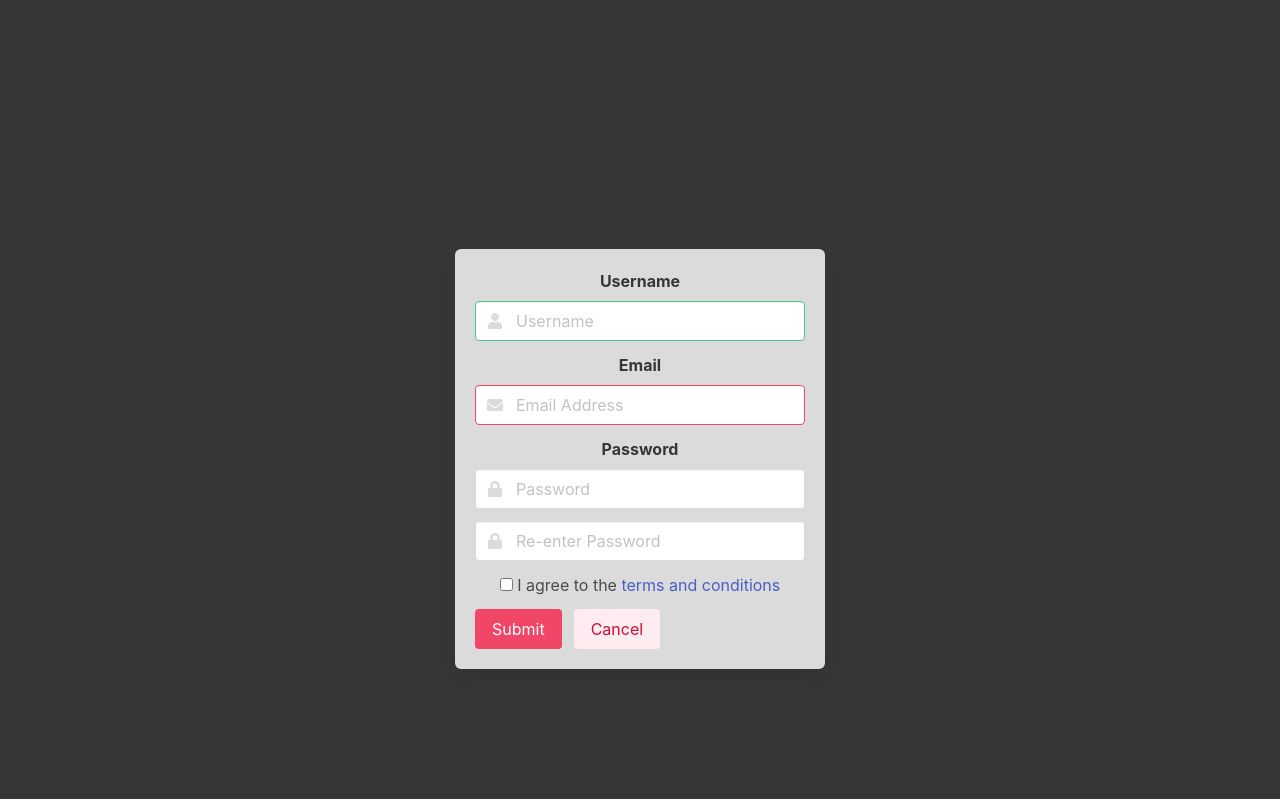
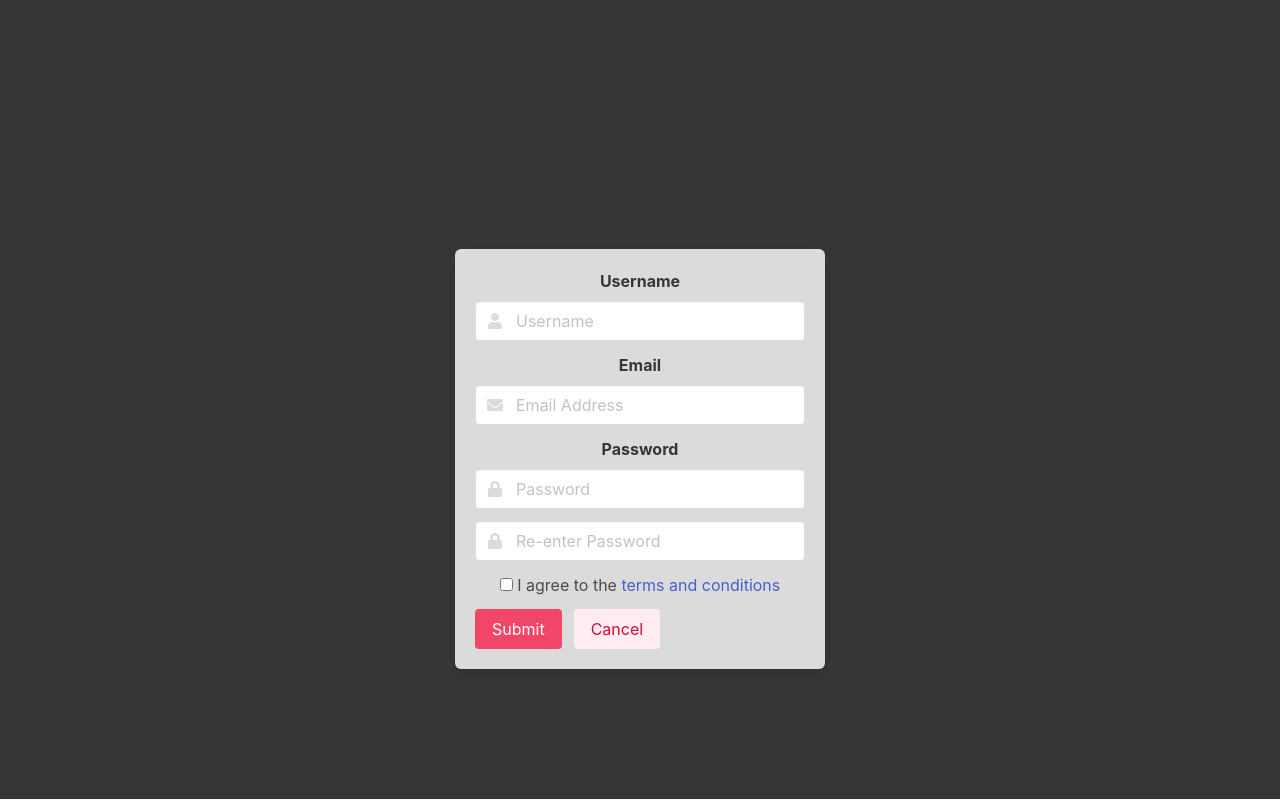
Before and after one commit to MattGerber/Camagru, a PHP site: page /camagru/signup.php in a window 1280 px wide. Shown: the part 57-857 px from the top of the page. Run offline with PHP 8.4, Linux system fonts and the light colour scheme; a stand-in replaces the project's code that opens the database connection; some libraries are stand-ins or nearby versions.

Commit message:
Update signup.php

```diff
--- a/signup.php
+++ b/signup.php
@@ -13,7 +13,7 @@
 				<div class="field">
 				<label class="label">Username</label>
 					<div class="control has-icons-left has-icons-right">
-						<input class="input is-success" name="username" type="text" placeholder="Username" <?php if(isset($_GET['uid'])){echo "value=".$_GET['uid'];} ?>>
+						<input class="input" name="username" type="text" placeholder="Username" <?php if(isset($_GET['uid'])){echo "value=".$_GET['uid'];} ?>>
 						<span class="icon is-small is-left">
 							<i class="fas fa-user"></i>
 						</span>
@@ -27,7 +27,7 @@
 				<div class="field">
 				<label class="label">Email</label>
 					<div class="control has-icons-left has-icons-right">
-						<input class="input is-danger" name="email" type="email" placeholder="Email Address" <?php if(isset($_GET['mail'])){echo "value=".$_GET['mail'];} ?>>
+						<input class="input" name="email" type="email" placeholder="Email Address" <?php if(isset($_GET['mail'])){echo "value=".$_GET['mail'];} ?>>
 						<span class="icon is-small is-left">
 							<i class="fas fa-envelope"></i>
 						</span>
```
